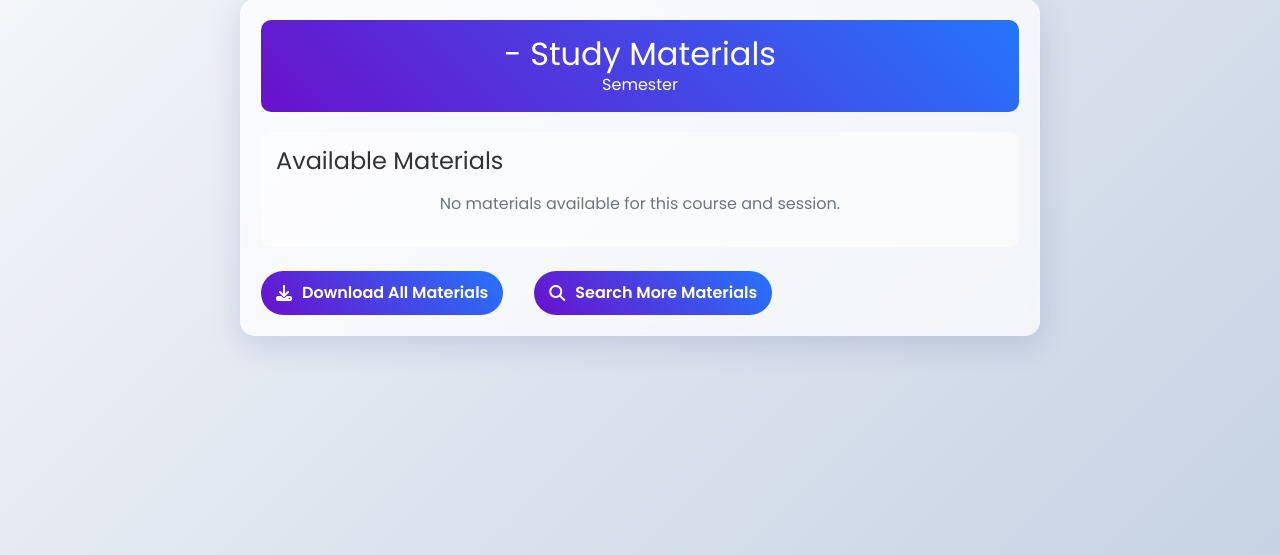
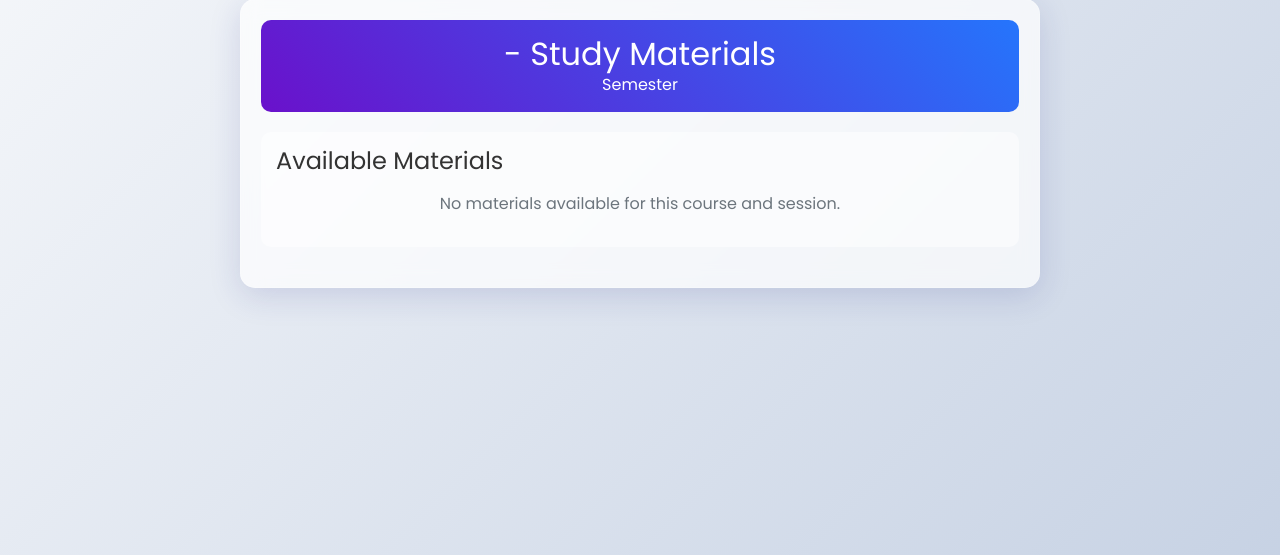
Before and after one commit to openaixander/past_q, a Django app: template faculty/templates/faculty/download_study_materials.html in a window 1280 px wide. Shown: the part 89-644 px from the top of the page. Run offline with Django 4.2, Linux system fonts and the light colour scheme; the template is opened without the code that fills it, so the values that code supplies are empty; some libraries are stand-ins or nearby versions.

Commit message:
Update download_study_materials.html

```diff
--- a/faculty/templates/faculty/download_study_materials.html
+++ b/faculty/templates/faculty/download_study_materials.html
@@ -193,16 +193,6 @@ Download Study Materials - {{ material.course.name }}
                 <p class="text-center text-muted">No materials available for this course and session.</p>
                 {% endfor %}
             </div>
-
-            <div class="download-buttons text-center mt-4">
-                <a href="{% url 'faculty:download_multiple_files' material.pk %}"
-                   class="btn btn-custom me-0 me-md-3">
-                    <i class="fas fa-download"></i> Download All Materials
-                </a>
-                <a href="{% url 'faculty:download_materials' %}" class="btn btn-custom">
-                    <i class="fas fa-search"></i> Search More Materials
-                </a>
-            </div>
         </div>
     </div>
 </div>
```
